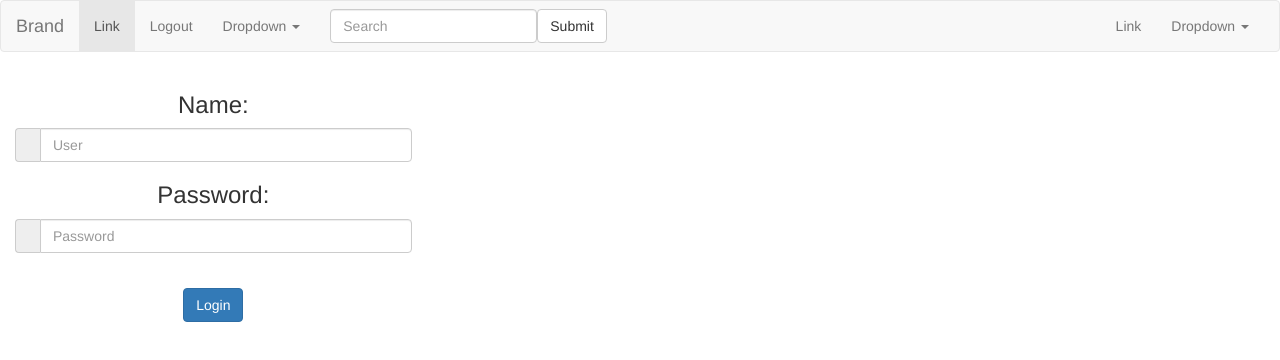
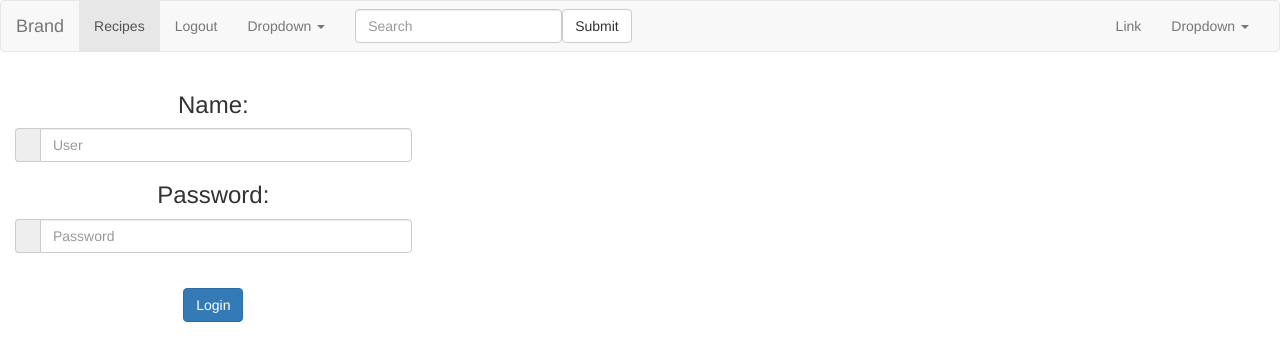
Before and after one commit to edgarh2e/angular4-recipe-book, an Angular app: page / in a window 1280 px wide. Shown: the top 360 px of the page. Built offline with nearby package versions, Linux system fonts and the light colour scheme; no server answers.

Commit message:
Avance proyecto

```diff
--- a/src/app/header/header.component.html
+++ b/src/app/header/header.component.html
@@ -14,7 +14,7 @@
     <!-- Collect the nav links, forms, and other content for toggling -->
     <div class="collapse navbar-collapse" id="bs-example-navbar-collapse-1">
       <ul class="nav navbar-nav">
-        <li class="active"><a href="#">Link <span class="sr-only">(current)</span></a></li>
+        <li class="active"><a (click)="recipes()">Recipes <span class="sr-only">(current)</span></a></li>
         <li><a href="#" (click)="logout()">Logout</a></li>
         <li class="dropdown">
           <a href="#" class="dropdown-toggle" data-toggle="dropdown" role="button" aria-haspopup="true" aria-expanded="false">Dropdown <span class="caret"></span></a>
--- a/src/app/header/header.component.ts
+++ b/src/app/header/header.component.ts
@@ -1,5 +1,5 @@
 import { Component, OnInit } from '@angular/core';
-import {Router} from "@angular/router";
+import {Router} from '@angular/router';
 
 @Component({
   selector: 'app-header',
@@ -17,5 +17,8 @@ export class HeaderComponent implements OnInit {
     localStorage.removeItem('usuarioActual');
     this.router.navigate(['']);
   }
+  recipes() {
+    this.router.navigate(['recipes']);
+  }
 
 }
--- /dev/null
+++ b/src/app/recipes/recipe-list/recipe-detail.component.html
@@ -0,0 +1,8 @@
+    <div *ngIf="recipe">
+      <h3>{{recipe.name}} details!</h3>
+      <div><label>id: </label> {{recipe.id}}</div>
+      <div>
+        <label>name: </label> {{recipe.name}}</div>
+      <div>
+        <label>description: </label> {{recipe.description}}</div>
+    </div>
--- /dev/null
+++ b/src/app/recipes/recipe-list/recipe-detail.component.ts
@@ -0,0 +1,16 @@
+import { Component, OnInit, Input } from '@angular/core';
+import {Recipe} from '../recipe';
+
+@Component({
+  selector: 'app-recipe-detail',
+  templateUrl: './recipe-detail.component.html',
+  styleUrls: ['./recipe-detail.component.css']
+})
+export class RecipeDetailComponent implements OnInit {
+  @Input() recipe: Recipe;
+  constructor() { }
+
+  ngOnInit() {
+  }
+
+}
--- a/src/app/recipes/recipe-list/recipe-list.component.html
+++ b/src/app/recipes/recipe-list/recipe-list.component.html
@@ -6,7 +6,8 @@
 <div class="row">
   <div class="col-xs-12">
     <ul class="list-group">
-      <app-recipe-item *ngFor="let recipe of recipes; let i = index" [recipe]="recipe"></app-recipe-item>
+      <app-recipe-item *ngFor="let recipe of recipes; let i = index" [recipe]="recipe" [class.selected]="recipe === selectedRecipe" (click)="onSelect(recipe)"></app-recipe-item>
     </ul>
   </div>
 </div>
+<div align="center"><app-recipe-detail [recipe]="selectedRecipe"></app-recipe-detail></div>
--- a/src/app/recipes/recipe-list/recipe-list.component.ts
+++ b/src/app/recipes/recipe-list/recipe-list.component.ts
@@ -9,7 +9,7 @@ import {AddPlusPipe} from '../../common/pipes/add-plus.pipe';
   styleUrls: ['./recipe-list.component.css']
 })
 export class RecipeListComponent implements OnInit {
-
+  selectedRecipe: Recipe;
   recipes: Recipe[] = [];
   newRecipe = 'New Recipe';
 
@@ -22,5 +22,10 @@ export class RecipeListComponent implements OnInit {
       this.recipes = recipes;
     });
   }
+  onSelect(recipe: Recipe): void {
+    this.selectedRecipe = recipe;
+
+  }
+
 
 }
--- a/src/app/recipes/recipes.module.ts
+++ b/src/app/recipes/recipes.module.ts
@@ -4,12 +4,14 @@ import {RecipeItemComponent} from './recipe-list/recipe-item.component';
 import {NgModule} from '@angular/core';
 import {recipesRouting} from './recipes.routing';
 import {ComunModule} from '../common/comun.module';
+import { RecipeDetailComponent } from './recipe-list/recipe-detail.component';
 
 @NgModule({
   declarations: [
     RecipesComponent,
     RecipeListComponent,
-    RecipeItemComponent
+    RecipeItemComponent,
+    RecipeDetailComponent
   ],
   imports: [
     ComunModule,
```
Also changed, not shown: src/app/recipes/recipe-list/recipe-detail.component.css (added), 1 other file (tests, documents, lock files or other folders).
